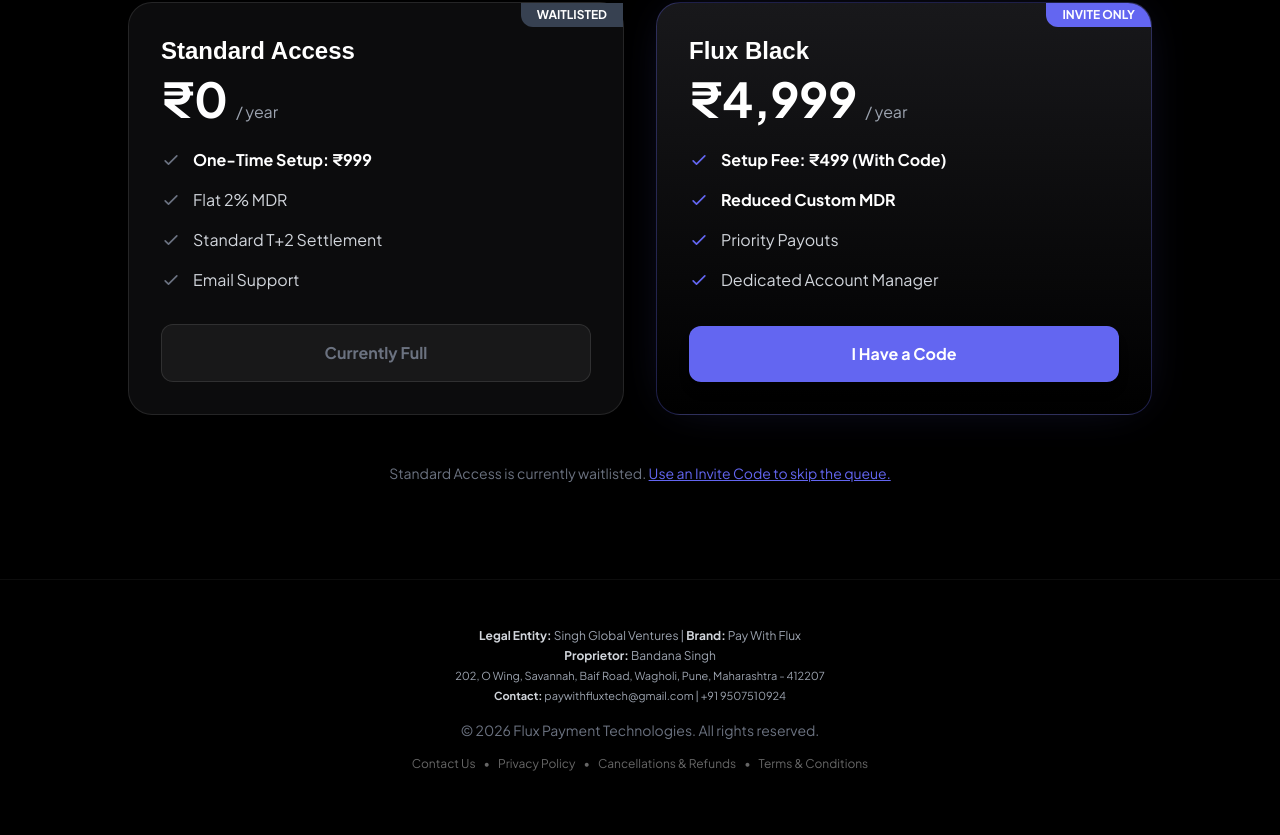
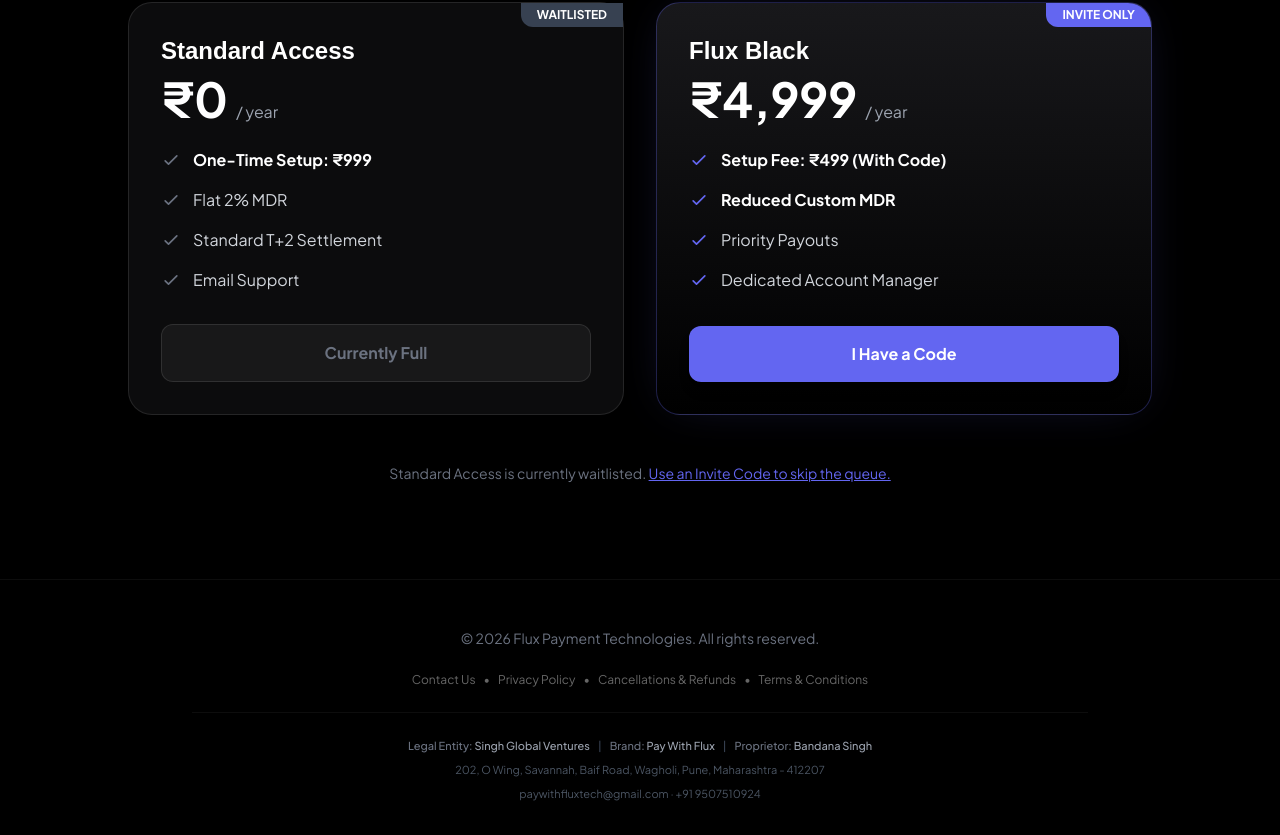
Before and after one commit to flux-payment/website, a React (Vite) app: page / in a window 1280 px wide. Shown: the part 3430-4265 px from the top of the page. Before the commit the page ends 4226 px from the top, so only its background shows below. Built offline with nearby package versions, Linux system fonts and the light colour scheme; no server answers; a web font is replaced by a local one.

Commit message:
style: improve footer legal entity section layout and readability

```diff
--- a/src/components/LandingPage.jsx
+++ b/src/components/LandingPage.jsx
@@ -481,17 +481,8 @@
 
             {/* FOOTER */}
             {/* FOOTER */}
-            <footer className="mt-auto flex flex-col items-center gap-4 w-full pb-6 z-10 px-4 pt-12 border-t border-white/5 bg-black">
-                {/* Legal Entity Information */}
-                <div className="text-center text-xs text-gray-400 space-y-1 max-w-2xl">
-                    <p><strong className="text-gray-300">Legal Entity:</strong> Singh Global Ventures | <strong className="text-gray-300">Brand:</strong> Pay With Flux</p>
-                    <p><strong className="text-gray-300">Proprietor:</strong> Bandana Singh</p>
-                    <p className="text-[11px]">202, O Wing, Savannah, Baif Road, Wagholi, Pune, Maharashtra - 412207</p>
-                    <p className="text-[11px]"><strong className="text-gray-300">Contact:</strong> paywithfluxtech@gmail.com | +91 9507510924</p>
-                </div>
-
+            <footer className="mt-auto flex flex-col items-center gap-6 w-full pb-8 z-10 px-4 pt-12 border-t border-white/5 bg-black">
                 <p className="text-gray-500 text-sm">© 2026 Flux Payment Technologies. All rights reserved.</p>
-
 
                 <div className="flex flex-wrap justify-center gap-x-2 gap-y-2 text-xs text-white/40">
                     <button onClick={() => setActiveModal('contact')} className="hover:text-white transition-colors">Contact Us</button>
@@ -501,6 +492,21 @@
                     <button onClick={() => setActiveModal('refund')} className="hover:text-white transition-colors">Cancellations & Refunds</button>
                     <span className="hidden sm:inline">•</span>
                     <button onClick={() => setActiveModal('terms')} className="hover:text-white transition-colors">Terms & Conditions</button>
+                </div>
+
+                {/* Legal Entity Information - Compliance */}
+                <div className="w-full max-w-4xl border-t border-white/5 pt-6">
+                    <div className="text-center text-[11px] text-gray-500 space-y-1.5 leading-relaxed">
+                        <p className="font-medium text-gray-400">
+                            <span className="text-gray-500">Legal Entity:</span> Singh Global Ventures
+                            <span className="mx-2 text-gray-700">|</span>
+                            <span className="text-gray-500">Brand:</span> Pay With Flux
+                            <span className="mx-2 text-gray-700">|</span>
+                            <span className="text-gray-500">Proprietor:</span> Bandana Singh
+                        </p>
+                        <p className="text-gray-600">202, O Wing, Savannah, Baif Road, Wagholi, Pune, Maharashtra - 412207</p>
+                        <p className="text-gray-600">paywithfluxtech@gmail.com · +91 9507510924</p>
+                    </div>
                 </div>
             </footer>
 
```
